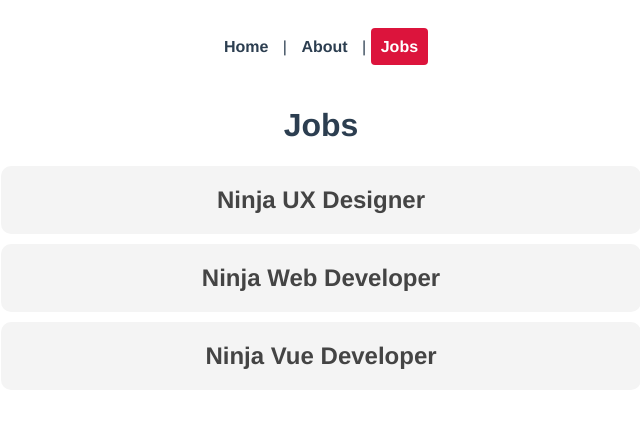
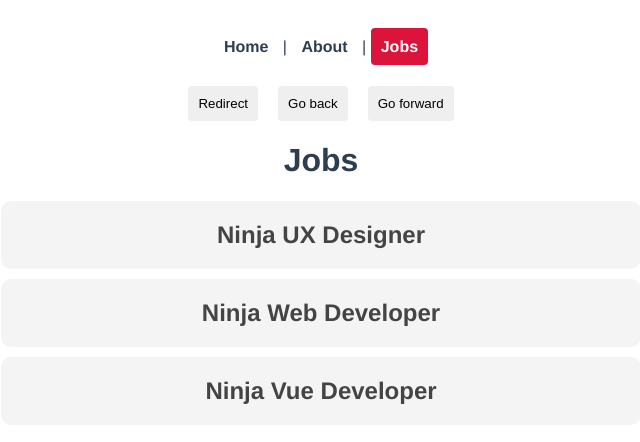
Before and after one commit to nagasivaji/VueJs, a Vue app in the folder ninja-jobs/: page /jobs in a window 1280 px wide. Shown: the top 442 px of the page, without its empty margins (319-959 px from the left). Built offline with nearby package versions, Linux system fonts and the light colour scheme.

Commit message:
Programatic redirecting chrome history with buttons

```diff
--- a/ninja-jobs/src/App.vue
+++ b/ninja-jobs/src/App.vue
@@ -5,9 +5,31 @@
             <router-link :to="{name: 'about'}">About</router-link> |
             <router-link :to="{name: 'jobs'}">Jobs</router-link>
         </nav>
+
+        <!-- Programatic Navigation -->
+        <button @click="redirect">Redirect</button>
+        <button @click="back">Go back</button>
+        <button @click="forward">Go forward</button>
+
         <router-view/>
     </div>
 </template>
+
+<script>
+export default {
+    methods: {
+        redirect(){
+            this.$router.push({name: 'home'});
+        },
+        back(){
+            this.$router.go(-1);
+        },
+        forward(){
+            this.$router.go(1);
+        },
+    },
+}
+</script>
 
 <style>
 #app {
@@ -34,4 +56,13 @@ nav a.router-link-exact-active {
     color: white;
     background: crimson;
 }
+
+
+button {
+    margin: 0 10px;
+    padding: 10px;
+    border: none;
+    border-radius: 4px;
+}
+
 </style>
```
Also changed, not shown: ninja-jobs/src/views/jobs/jobs.vue (+0 -8 lines).
